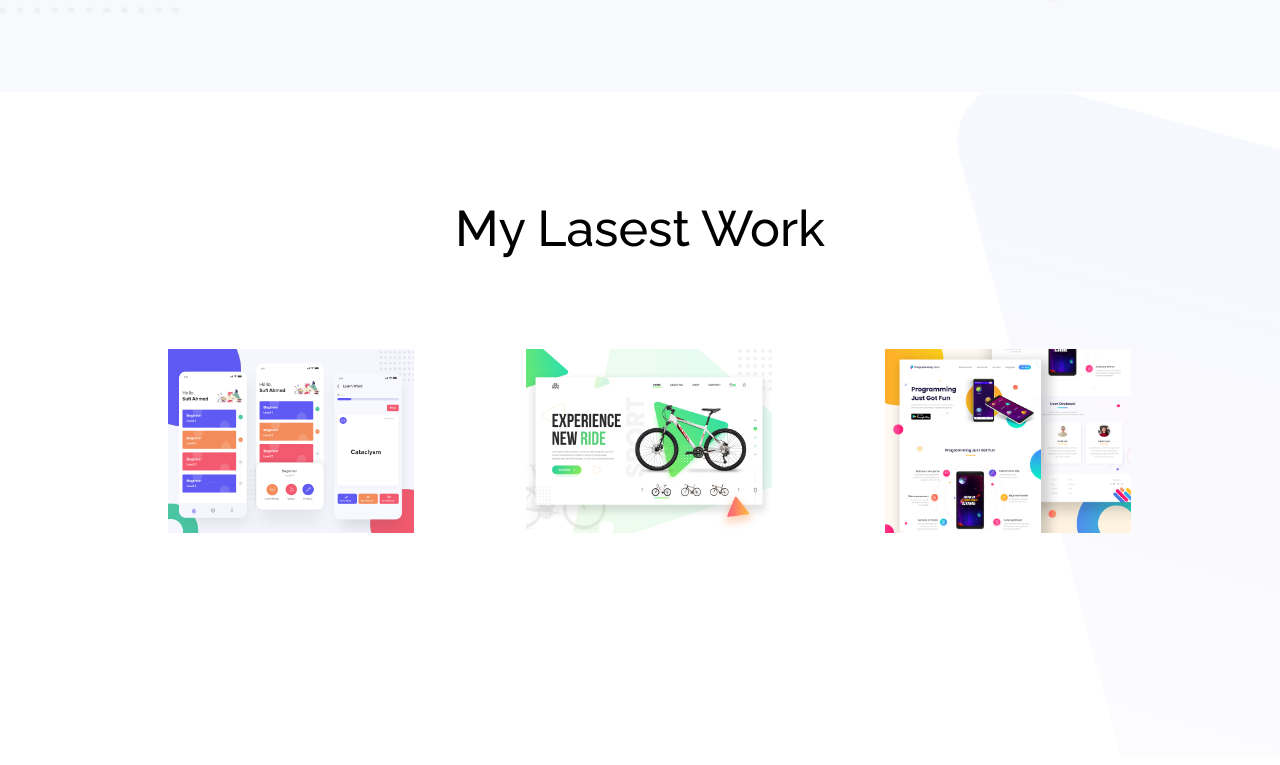
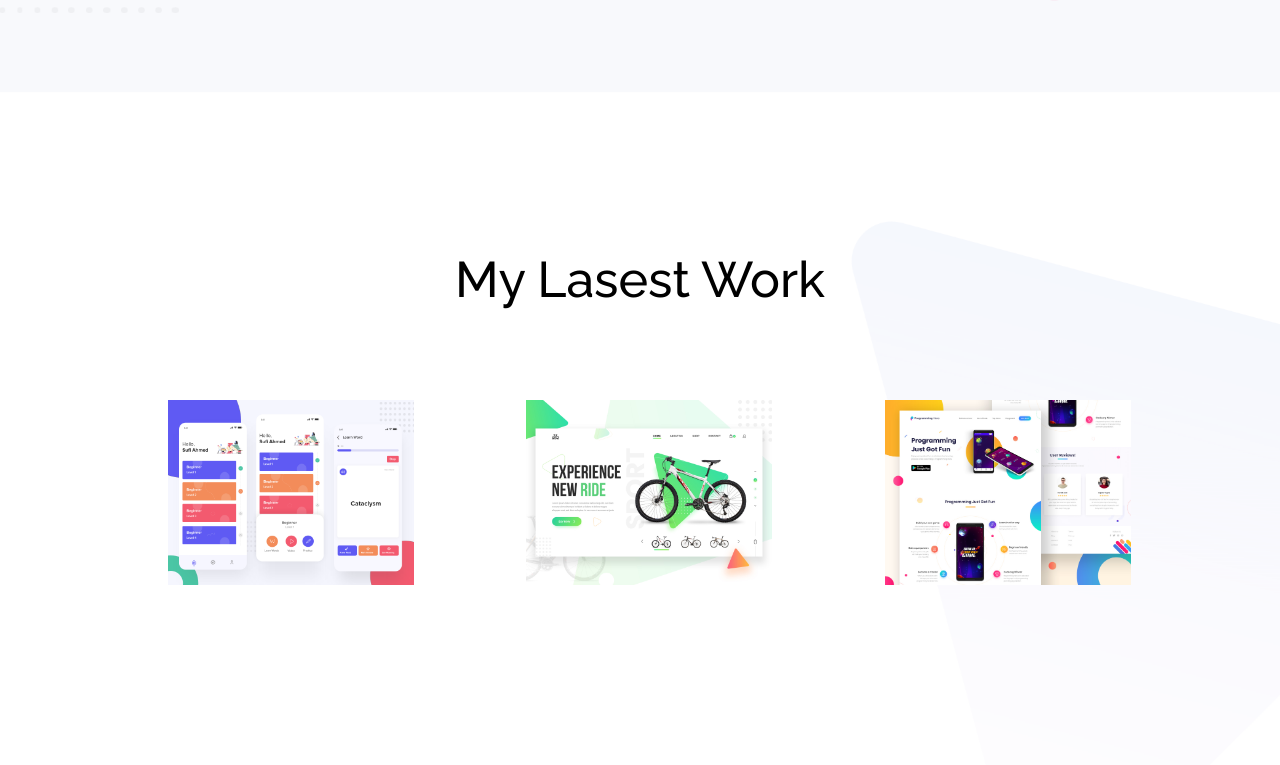
Before and after one commit to webdenway/My-personal-websire, a plain HTML site: page index.html in a window 1280 px wide. Shown: the part 1335-2100 px from the top of the page. Drawn offline with Linux system fonts and the light colour scheme.

Commit message:
finished

```diff
--- a/style.css
+++ b/style.css
@@ -90,7 +90,8 @@ body {
     background-image: url(img/latest-work-bg.png);
     background-repeat: no-repeat;
     background-position: center;
-    width: 100%;
+    background-size: cover;
+    padding-top: 4%;
 }
 
 .feedback02 {
@@ -109,6 +110,7 @@ body {
     background-position: center;
     background-repeat: no-repeat;
     text-align: center;
+    background-size: cover;
 }
 
 #footer h1 {
```
